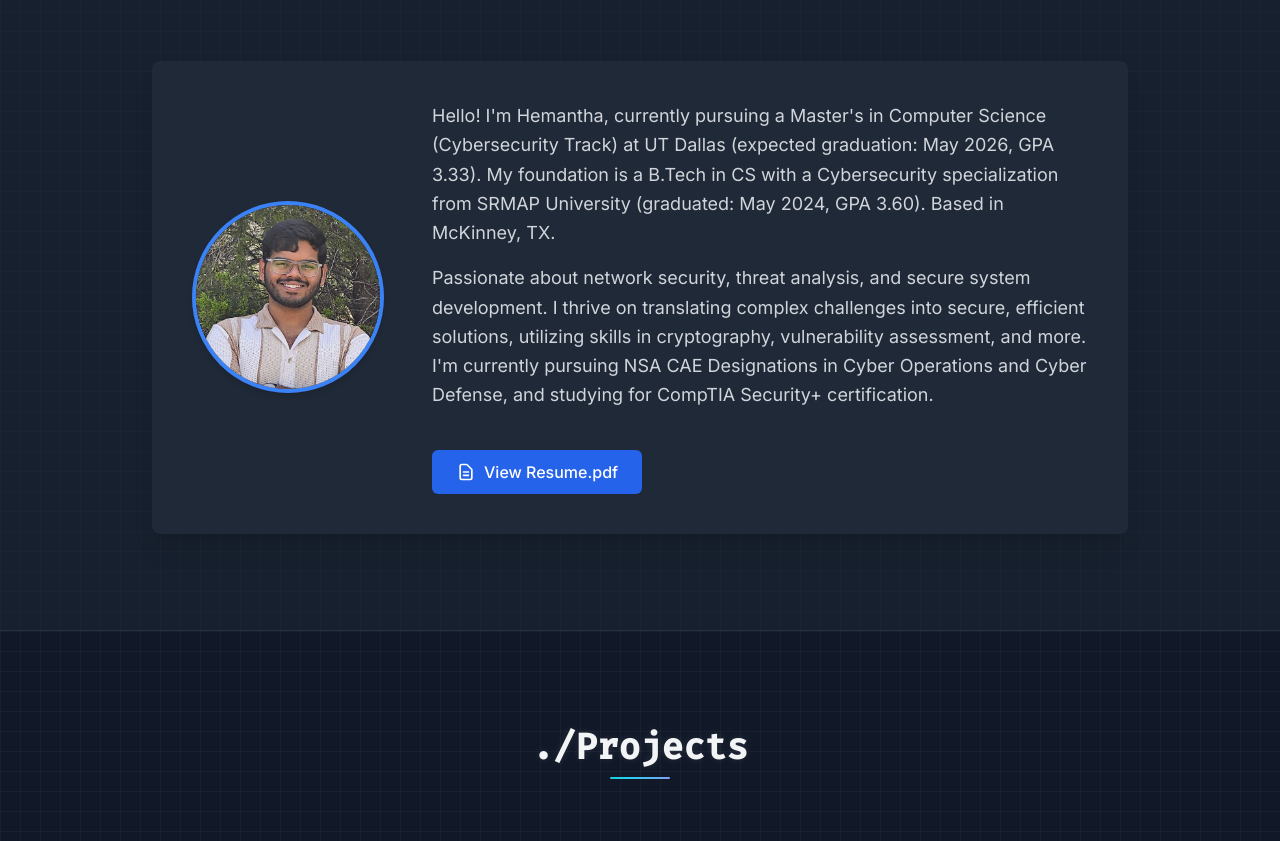
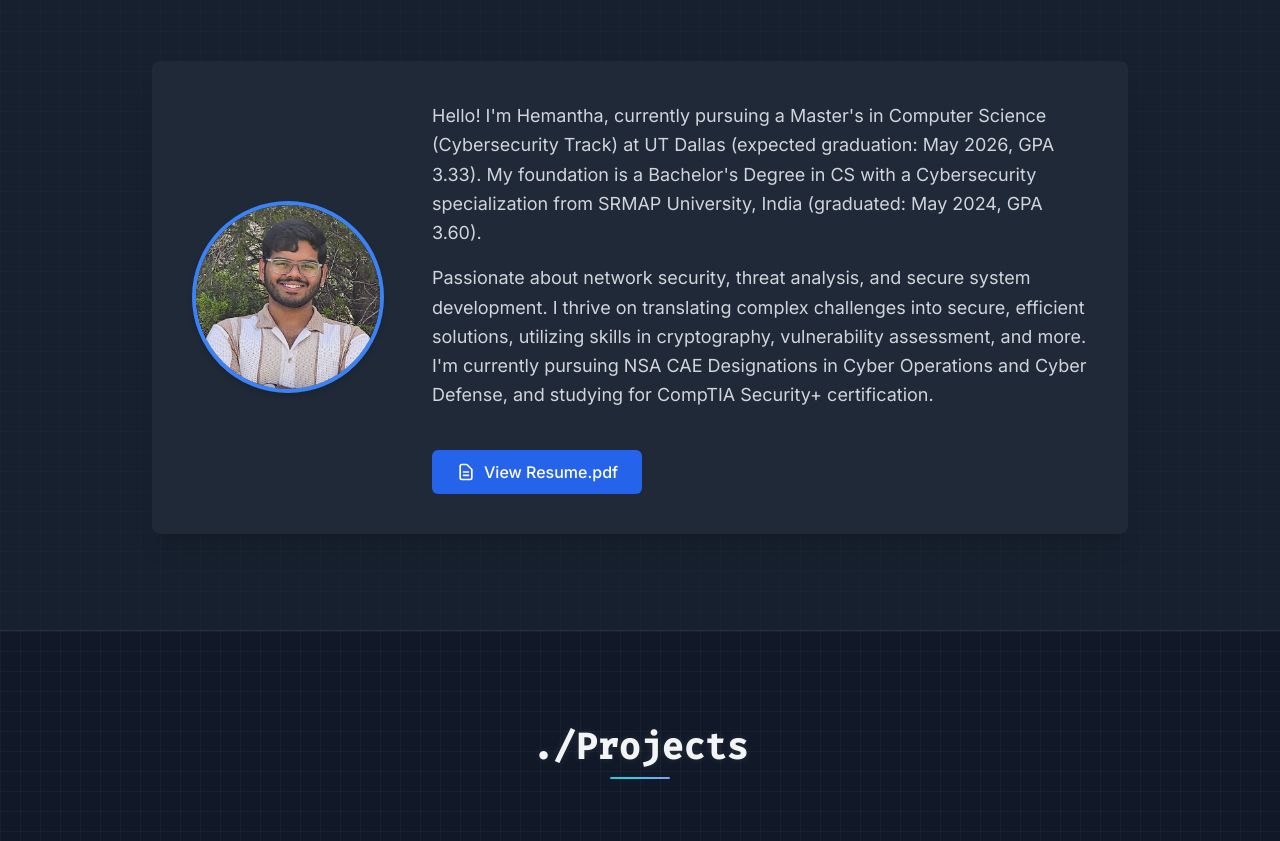
Before and after one commit to Hemantha-krishna/Hemantha-krishna.github.io, a plain HTML site: page index.html in a window 1280 px wide. Shown: the part 1009-1850 px from the top of the page. Drawn offline with nearby package versions, Linux system fonts and the light colour scheme.

Commit message:
Update index.html

```diff
--- a/index.html
+++ b/index.html
@@ -152,7 +152,7 @@
                       onerror="this.onerror=null; this.src='https://placehold.co/200x200/1F2937/9CA3AF?text=Photo';">
                 <div class="text-center lg:text-left">
                     <p class="text-gray-300 leading-relaxed mb-4 text-lg fade-in-element stagger-3">
-        Hello! I'm Hemantha, currently pursuing a Master's in Computer Science (Cybersecurity Track) at UT Dallas (expected graduation: May 2026, GPA 3.33). My foundation is a B.Tech in CS with a Cybersecurity specialization from SRMAP University (graduated: May 2024, GPA 3.60). Based in McKinney, TX.
+        Hello! I'm Hemantha, currently pursuing a Master's in Computer Science (Cybersecurity Track) at UT Dallas (expected graduation: May 2026, GPA 3.33). My foundation is a Bachelor's Degree in CS with a Cybersecurity specialization from SRMAP University, India (graduated: May 2024, GPA 3.60).
                     </p>
                     <p class="text-gray-300 leading-relaxed mb-6 text-lg fade-in-element stagger-4">
         Passionate about network security, threat analysis, and secure system development. I thrive on translating complex challenges into secure, efficient solutions, utilizing skills in cryptography, vulnerability assessment, and more. I'm currently pursuing NSA CAE Designations in Cyber Operations and Cyber Defense, and studying for CompTIA Security+ certification.
```
